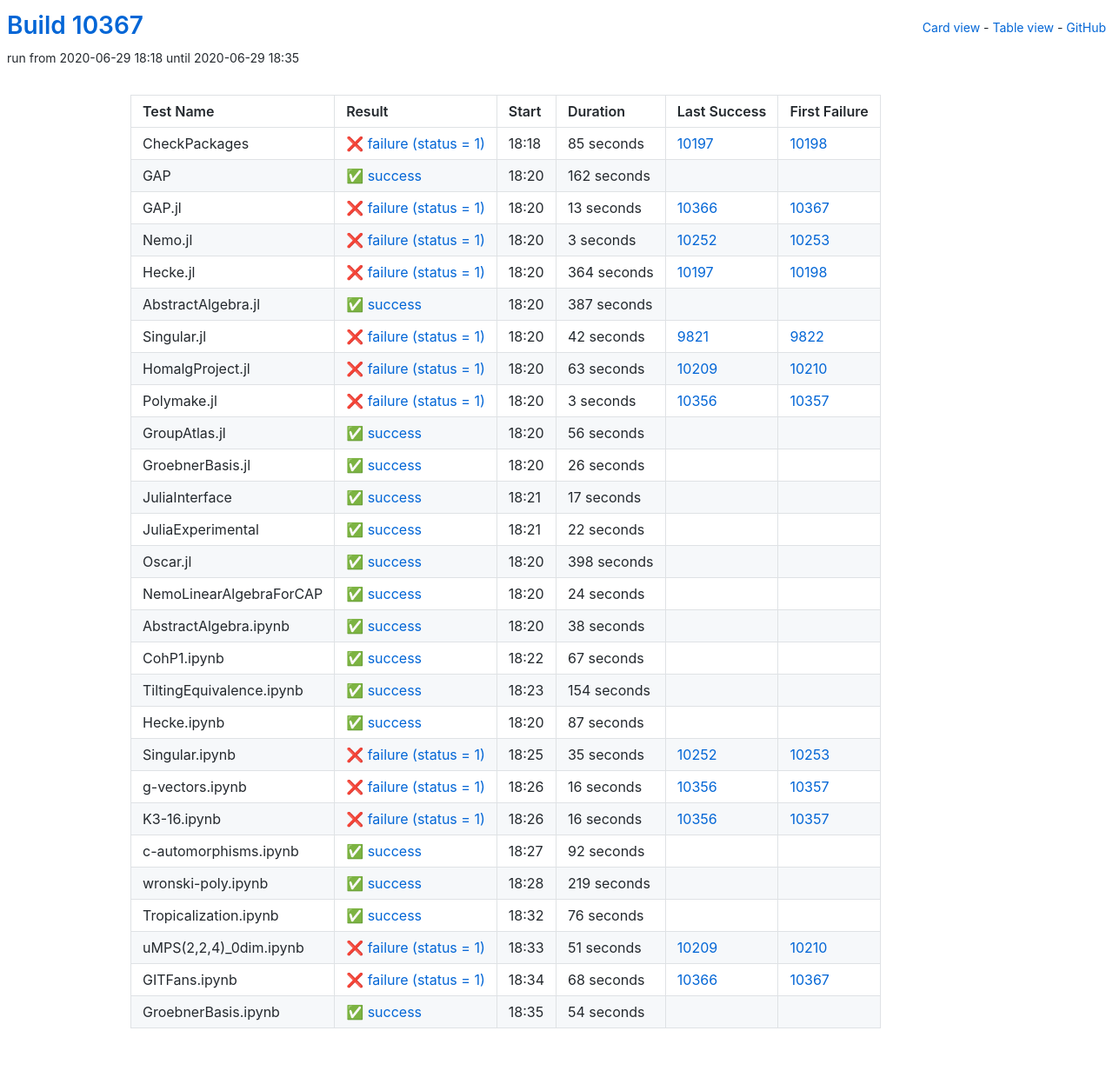
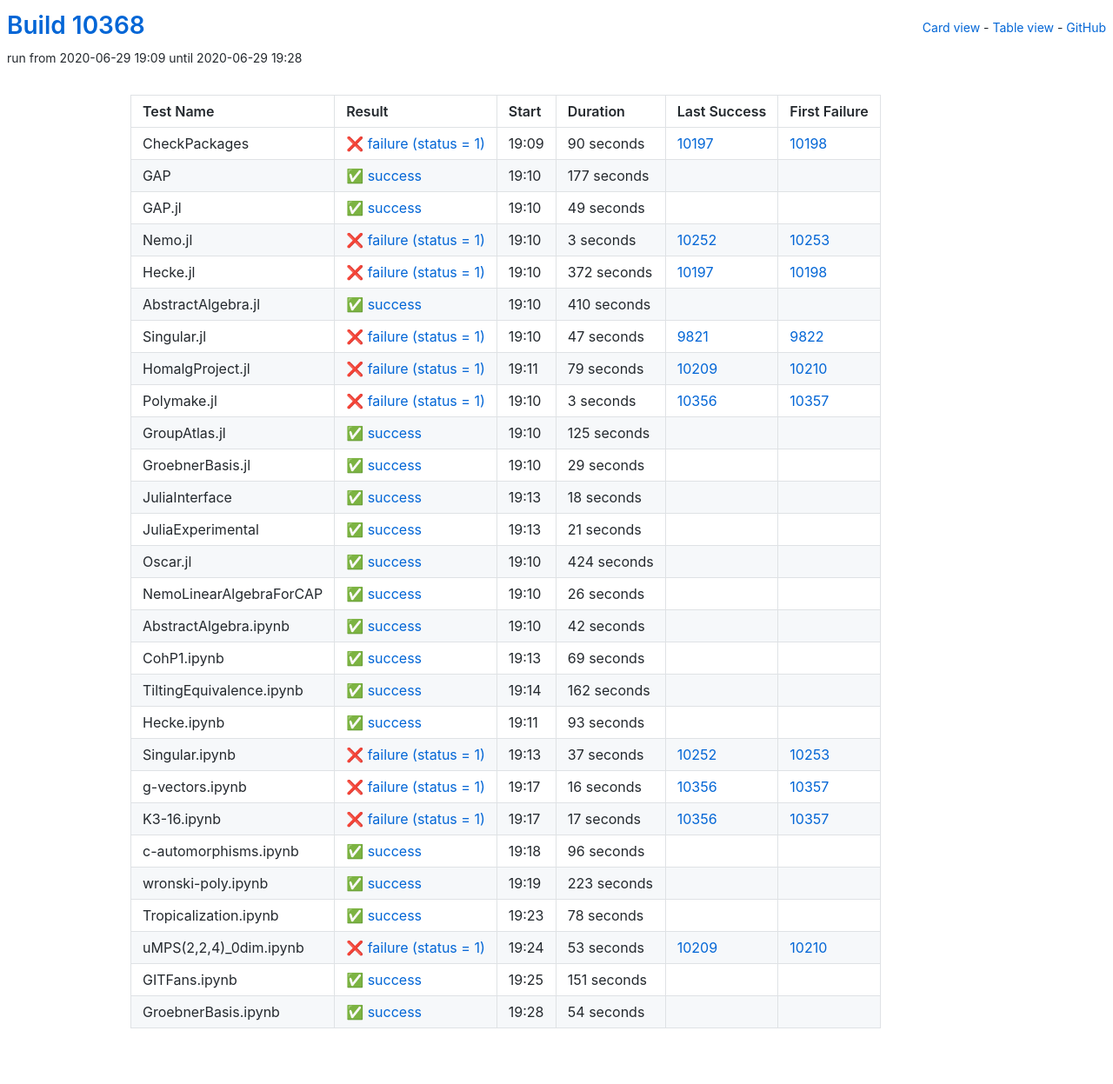
Before and after one commit to oscar-system/oscar-ci-status, a Jekyll site: the page built from table.html, in a window 1280 px wide. Shown: the whole page at 87% size. Built offline with Jekyll 4.4.1, drawn with Linux system fonts in a browser that asks for light colours.

Commit message:
Build #10368

```diff
--- a/_data/ci.yml
+++ b/_data/ci.yml
@@ -1,6 +1,6 @@
 ---
-build: 10367
-build_url: https://oscarci.mathematik.uni-kl.de/job/oscar/10367/
+build: 10368
+build_url: https://oscarci.mathematik.uni-kl.de/job/oscar/10368/
 job: oscar
 organization: oscar-system
 repo: oscar-ci-status
@@ -8,44 +8,44 @@ repourl: https://github.com/oscar-system/oscar-ci-status
 tests:
 - name: CheckPackages
   id: checkpackages
-  log: https://oscarci.mathematik.uni-kl.de/job/oscar/10367/artifact/logs/build-10367/CheckPackages.log
-  start: 2020-06-29 18:18
+  log: https://oscarci.mathematik.uni-kl.de/job/oscar/10368/artifact/logs/build-10368/CheckPackages.log
+  start: 2020-06-29 19:09
   success: false
   exitcode: 1
   status: failure
-  duration: 85
+  duration: 90
   last_success: 10197
   last_success_url: https://oscarci.mathematik.uni-kl.de/job/oscar/10197/
   first_failure: 10198
   first_failure_url: https://oscarci.mathematik.uni-kl.de/job/oscar/10198/
 - name: GAP
   id: gap
-  log: https://oscarci.mathematik.uni-kl.de/job/oscar/10367/artifact/logs/build-10367/GAP.log
-  start: 2020-06-29 18:20
+  log: https://oscarci.mathematik.uni-kl.de/job/oscar/10368/artifact/logs/build-10368/GAP.log
+  start: 2020-06-29 19:10
   success: true
   exitcode: 0
   status: success
-  duration: 162
+  duration: 177
   last_success: false
   last_success_url:
   first_failure: false
   first_failure_url:
 - name: GAP.jl
   id: gap-jl
-  log: https://oscarci.mathematik.uni-kl.de/job/oscar/10367/artifact/logs/build-10367/GAP.jl.log
-  start: 2020-06-29 18:20
-  success: false
-  exitcode: 1
-  status: failure
-  duration: 13
-  last_success: 10366
-  last_success_url: https://oscarci.mathematik.uni-kl.de/job/oscar/10366/
-  first_failure: 10367
-  first_failure_url: https://oscarci.mathematik.uni-kl.de/job/oscar/10367/
+  log: https://oscarci.mathematik.uni-kl.de/job/oscar/10368/artifact/logs/build-10368/GAP.jl.log
+  start: 2020-06-29 19:10
+  success: true
+  exitcode: 0
+  status: success
+  duration: 49
+  last_success: false
+  last_success_url:
+  first_failure: false
+  first_failure_url:
 - name: Nemo.jl
   id: nemo-jl
-  log: https://oscarci.mathematik.uni-kl.de/job/oscar/10367/artifact/logs/build-10367/Nemo.jl.log
-  start: 2020-06-29 18:20
+  log: https://oscarci.mathematik.uni-kl.de/job/oscar/10368/artifact/logs/build-10368/Nemo.jl.log
+  start: 2020-06-29 19:10
   success: false
   exitcode: 1
   status: failure
@@ -56,56 +56,56 @@ tests:
   first_failure_url: https://oscarci.mathematik.uni-kl.de/job/oscar/10253/
 - name: Hecke.jl
   id: hecke-jl
-  log: https://oscarci.mathematik.uni-kl.de/job/oscar/10367/artifact/logs/build-10367/Hecke.jl.log
-  start: 2020-06-29 18:20
+  log: https://oscarci.mathematik.uni-kl.de/job/oscar/10368/artifact/logs/build-10368/Hecke.jl.log
+  start: 2020-06-29 19:10
   success: false
   exitcode: 1
   status: failure
-  duration: 364
+  duration: 372
   last_success: 10197
   last_success_url: https://oscarci.mathematik.uni-kl.de/job/oscar/10197/
   first_failure: 10198
   first_failure_url: https://oscarci.mathematik.uni-kl.de/job/oscar/10198/
 - name: AbstractAlgebra.jl
   id: abstractalgebra-jl
-  log: https://oscarci.mathematik.uni-kl.de/job/oscar/10367/artifact/logs/build-10367/AbstractAlgebra.jl.log
-  start: 2020-06-29 18:20
+  log: https://oscarci.mathematik.uni-kl.de/job/oscar/10368/artifact/logs/build-10368/AbstractAlgebra.jl.log
+  start: 2020-06-29 19:10
   success: true
   exitcode: 0
   status: success
-  duration: 387
+  duration: 410
   last_success: false
   last_success_url:
   first_failure: false
   first_failure_url:
 - name: Singular.jl
   id: singular-jl
-  log: https://oscarci.mathematik.uni-kl.de/job/oscar/10367/artifact/logs/build-10367/Singular.jl.log
-  start: 2020-06-29 18:20
+  log: https://oscarci.mathematik.uni-kl.de/job/oscar/10368/artifact/logs/build-10368/Singular.jl.log
+  start: 2020-06-29 19:10
   success: false
   exitcode: 1
   status: failure
-  duration: 42
+  duration: 47
   last_success: 9821
   last_success_url: https://oscarci.mathematik.uni-kl.de/job/oscar/9821/
   first_failure: 9822
   first_failure_url: https://oscarci.mathematik.uni-kl.de/job/oscar/9822/
 - name: HomalgProject.jl
   id: homalgproject-jl
-  log: https://oscarci.mathematik.uni-kl.de/job/oscar/10367/artifact/logs/build-10367/HomalgProject.jl.log
-  start: 2020-06-29 18:20
+  log: https://oscarci.mathematik.uni-kl.de/job/oscar/10368/artifact/logs/build-10368/HomalgProject.jl.log
+  start: 2020-06-29 19:11
   success: false
   exitcode: 1
   status: failure
-  duration: 63
+  duration: 79
   last_success: 10209
   last_success_url: https://oscarci.mathematik.uni-kl.de/job/oscar/10209/
   first_failure: 10210
   first_failure_url: https://oscarci.mathematik.uni-kl.de/job/oscar/10210/
 - name: Polymake.jl
   id: polymake-jl
-  log: https://oscarci.mathematik.uni-kl.de/job/oscar/10367/artifact/logs/build-10367/Polymake.jl.log
-  start: 2020-06-29 18:20
+  log: https://oscarci.mathematik.uni-kl.de/job/oscar/10368/artifact/logs/build-10368/Polymake.jl.log
+  start: 2020-06-29 19:10
   success: false
   exitcode: 1
   status: failure
@@ -116,20 +116,68 @@ tests:
   first_failure_url: https://oscarci.mathematik.uni-kl.de/job/oscar/10357/
 - name: GroupAtlas.jl
   id: groupatlas-jl
-  log: https://oscarci.mathematik.uni-kl.de/job/oscar/10367/artifact/logs/build-10367/GroupAtlas.jl.log
-  start: 2020-06-29 18:20
+  log: https://oscarci.mathematik.uni-kl.de/job/oscar/10368/artifact/logs/build-10368/GroupAtlas.jl.log
+  start: 2020-06-29 19:10
   success: true
   exitcode: 0
   status: success
-  duration: 56
+  duration: 125
   last_success: false
   last_success_url:
   first_failure: false
   first_failure_url:
 - name: GroebnerBasis.jl
   id: groebnerbasis-jl
-  log: https://oscarci.mathematik.uni-kl.de/job/oscar/10367/artifact/logs/build-10367/GroebnerBasis.jl.log
-  start: 2020-06-29 18:20
+  log: https://oscarci.mathematik.uni-kl.de/job/oscar/10368/artifact/logs/build-10368/GroebnerBasis.jl.log
+  start: 2020-06-29 19:10
+  success: true
+  exitcode: 0
+  status: success
+  duration: 29
+  last_success: false
+  last_success_url:
+  first_failure: false
+  first_failure_url:
+- name: JuliaInterface
+  id: juliainterface
+  log: https://oscarci.mathematik.uni-kl.de/job/oscar/10368/artifact/logs/build-10368/JuliaInterface.log
+  start: 2020-06-29 19:13
+  success: true
+  exitcode: 0
+  status: success
+  duration: 18
+  last_success: false
+  last_success_url:
+  first_failure: false
+  first_failure_url:
+- name: JuliaExperimental
+  id: juliaexperimental
+  log: https://oscarci.mathematik.uni-kl.de/job/oscar/10368/artifact/logs/build-10368/JuliaExperimental.log
+  start: 2020-06-29 19:13
+  success: true
+  exitcode: 0
+  status: success
+  duration: 21
+  last_success: false
+  last_success_url:
+  first_failure: false
+  first_failure_url:
+- name: Oscar.jl
+  id: oscar-jl
+  log: https://oscarci.mathematik.uni-kl.de/job/oscar/10368/artifact/logs/build-10368/Oscar.jl.log
+  start: 2020-06-29 19:10
+  success: true
+  exitcode: 0
+  status: success
+  duration: 424
+  last_success: false
+  last_success_url:
+  first_failure: false
+  first_failure_url:
+- name: NemoLinearAlgebraForCAP
+  id: nemolinearalgebraforcap
+  log: https://oscarci.mathematik.uni-kl.de/job/oscar/10368/artifact/logs/build-10368/NemoLinearAlgebraForCAP.log
+  start: 2020-06-29 19:10
   success: true
   exitcode: 0
   status: success
@@ -138,118 +186,70 @@ tests:
   last_success_url:
   first_failure: false
   first_failure_url:
-- name: JuliaInterface
-  id: juliainterface
-  log: https://oscarci.mathematik.uni-kl.de/job/oscar/10367/artifact/logs/build-10367/JuliaInterface.log
-  start: 2020-06-29 18:21
+- name: AbstractAlgebra.ipynb
+  id: abstractalgebra-ipynb
+  log: https://oscarci.mathematik.uni-kl.de/job/oscar/10368/artifact/logs/build-10368/AbstractAlgebra.ipynb.log
+  start: 2020-06-29 19:10
   success: true
   exitcode: 0
   status: success
-  duration: 17
-  last_success: false
-  last_success_url:
-  first_failure: false
-  first_failure_url:
-- name: JuliaExperimental
-  id: juliaexperimental
-  log: https://oscarci.mathematik.uni-kl.de/job/oscar/10367/artifact/logs/build-10367/JuliaExperimental.log
-  start: 2020-06-29 18:21
-  success: true
-  exitcode: 0
-  status: success
-  duration: 22
-  last_success: false
-  last_success_url:
-  first_failure: false
-  first_failure_url:
-- name: Oscar.jl
-  id: oscar-jl
-  log: https://oscarci.mathematik.uni-kl.de/job/oscar/10367/artifact/logs/build-10367/Oscar.jl.log
-  start: 2020-06-29 18:20
-  success: true
-  exitcode: 0
-  status: success
-  duration: 398
-  last_success: false
-  last_success_url:
-  first_failure: false
-  first_failure_url:
-- name: NemoLinearAlgebraForCAP
-  id: nemolinearalgebraforcap
-  log: https://oscarci.mathematik.uni-kl.de/job/oscar/10367/artifact/logs/build-10367/NemoLinearAlgebraForCAP.log
-  start: 2020-06-29 18:20
-  success: true
-  exitcode: 0
-  status: success
-  duration: 24
-  last_success: false
-  last_success_url:
-  first_failure: false
-  first_failure_url:
-- name: AbstractAlgebra.ipynb
-  id: abstractalgebra-ipynb
-  log: https://oscarci.mathematik.uni-kl.de/job/oscar/10367/artifact/logs/build-10367/AbstractAlgebra.ipynb.log
-  start: 2020-06-29 18:20
-  success: true
-  exitcode: 0
-  status: success
-  duration: 38
+  duration: 42
   last_success: false
   last_success_url:
   first_failure: false
   first_failure_url:
 - name: CohP1.ipynb
   id: cohp1-ipynb
-  log: https://oscarci.mathematik.uni-kl.de/job/oscar/10367/artifact/logs/build-10367/CohP1.ipynb.log
-  start: 2020-06-29 18:22
+  log: https://oscarci.mathematik.uni-kl.de/job/oscar/10368/artifact/logs/build-10368/CohP1.ipynb.log
+  start: 2020-06-29 19:13
   success: true
   exitcode: 0
   status: success
-  duration: 67
+  duration: 69
   last_success: false
   last_success_url:
   first_failure: false
   first_failure_url:
 - name: TiltingEquivalence.ipynb
   id: tiltingequivalence-ipynb
-  log: https://oscarci.mathematik.uni-kl.de/job/oscar/10367/artifact/logs/build-10367/TiltingEquivalence.ipynb.log
-  start: 2020-06-29 18:23
+  log: https://oscarci.mathematik.uni-kl.de/job/oscar/10368/artifact/logs/build-10368/TiltingEquivalence.ipynb.log
+  start: 2020-06-29 19:14
   success: true
   exitcode: 0
   status: success
-  duration: 154
+  duration: 162
   last_success: false
   last_success_url:
   first_failure: false
   first_failure_url:
 - name: Hecke.ipynb
   id: hecke-ipynb
-  log: https://oscarci.mathematik.uni-kl.de/job/oscar/10367/artifact/logs/build-10367/Hecke.ipynb.log
-  start: 2020-06-29 18:20
+  log: https://oscarci.mathematik.uni-kl.de/job/oscar/10368/artifact/logs/build-10368/Hecke.ipynb.log
+  start: 2020-06-29 19:11
   success: true
   exitcode: 0
   status: success
-  duration: 87
+  duration: 93
   last_success: false
   last_success_url:
   first_failure: false
   first_failure_url:
 - name: Singular.ipynb
   id: singular-ipynb
-  log: https://oscarci.mathematik.uni-kl.de/job/oscar/10367/artifact/logs/build-10367/Singular.ipynb.log
-  start: 2020-06-29 18:25
+  log: https://oscarci.mathematik.uni-kl.de/job/oscar/10368/artifact/logs/build-10368/Singular.ipynb.log
+  start: 2020-06-29 19:13
   success: false
   exitcode: 1
   status: failure
-  duration: 35
+  duration: 37
   last_success: 10252
   last_success_url: https://oscarci.mathematik.uni-kl.de/job/oscar/10252/
   first_failure: 10253
   first_failure_url: https://oscarci.mathematik.uni-kl.de/job/oscar/10253/
 - name: g-vectors.ipynb
   id: g-vectors-ipynb
-  log: https://oscarci.mathematik.uni-kl.de/job/oscar/10367/artifact/logs/build-10367/g-vectors.ipynb.log
-  start: 2020-06-29 18:26
+  log: https://oscarci.mathematik.uni-kl.de/job/oscar/10368/artifact/logs/build-10368/g-vectors.ipynb.log
+  start: 2020-06-29 19:17
   success: false
   exitcode: 1
   status: failure
@@ -260,80 +260,80 @@ tests:
   first_failure_url: https://oscarci.mathematik.uni-kl.de/job/oscar/10357/
 - name: K3-16.ipynb
   id: k3-16-ipynb
-  log: https://oscarci.mathematik.uni-kl.de/job/oscar/10367/artifact/logs/build-10367/K3-16.ipynb.log
-  start: 2020-06-29 18:26
+  log: https://oscarci.mathematik.uni-kl.de/job/oscar/10368/artifact/logs/build-10368/K3-16.ipynb.log
+  start: 2020-06-29 19:17
   success: false
   exitcode: 1
   status: failure
-  duration: 16
+  duration: 17
   last_success: 10356
   last_success_url: https://oscarci.mathematik.uni-kl.de/job/oscar/10356/
   first_failure: 10357
   first_failure_url: https://oscarci.mathematik.uni-kl.de/job/oscar/10357/
 - name: c-automorphisms.ipynb
   id: c-automorphisms-ipynb
-  log: https://oscarci.mathematik.uni-kl.de/job/oscar/10367/artifact/logs/build-10367/c-automorphisms.ipynb.log
-  start: 2020-06-29 18:27
+  log: https://oscarci.mathematik.uni-kl.de/job/oscar/10368/artifact/logs/build-10368/c-automorphisms.ipynb.log
+  start: 2020-06-29 19:18
   success: true
   exitcode: 0
   status: success
-  duration: 92
+  duration: 96
   last_success: false
   last_success_url:
   first_failure: false
   first_failure_url:
 - name: wronski-poly.ipynb
   id: wronski-poly-ipynb
-  log: https://oscarci.mathematik.uni-kl.de/job/oscar/10367/artifact/logs/build-10367/wronski-poly.ipynb.log
-  start: 2020-06-29 18:28
+  log: https://oscarci.mathematik.uni-kl.de/job/oscar/10368/artifact/logs/build-10368/wronski-poly.ipynb.log
+  start: 2020-06-29 19:19
   success: true
   exitcode: 0
   status: success
-  duration: 219
+  duration: 223
   last_success: false
   last_success_url:
   first_failure: false
   first_failure_url:
 - name: Tropicalization.ipynb
   id: tropicalization-ipynb
-  log: https://oscarci.mathematik.uni-kl.de/job/oscar/10367/artifact/logs/build-10367/Tropicalization.ipynb.log
-  start: 2020-06-29 18:32
+  log: https://oscarci.mathematik.uni-kl.de/job/oscar/10368/artifact/logs/build-10368/Tropicalization.ipynb.log
+  start: 2020-06-29 19:23
   success: true
   exitcode: 0
   status: success
-  duration: 76
+  duration: 78
   last_success: false
   last_success_url:
   first_failure: false
   first_failure_url:
 - name: uMPS(2,2,4)_0dim.ipynb
   id: umps-2-2-4-0dim-ipynb
-  log: https://oscarci.mathematik.uni-kl.de/job/oscar/10367/artifact/logs/build-10367/uMPS-2-2-4-_0dim.ipynb.log
-  start: 2020-06-29 18:33
+  log: https://oscarci.mathematik.uni-kl.de/job/oscar/10368/artifact/logs/build-10368/uMPS-2-2-4-_0dim.ipynb.log
+  start: 2020-06-29 19:24
   success: false
   exitcode: 1
   status: failure
-  duration: 51
+  duration: 53
   last_success: 10209
   last_success_url: https://oscarci.mathematik.uni-kl.de/job/oscar/10209/
   first_failure: 10210
   first_failure_url: https://oscarci.mathematik.uni-kl.de/job/oscar/10210/
 - name: GITFans.ipynb
   id: gitfans-ipynb
-  log: https://oscarci.mathematik.uni-kl.de/job/oscar/10367/artifact/logs/build-10367/GITFans.ipynb.log
-  start: 2020-06-29 18:34
-  success: false
-  exitcode: 1
-  status: failure
-  duration: 68
-  last_success: 10366
-  last_success_url: https://oscarci.mathematik.uni-kl.de/job/oscar/10366/
-  first_failure: 10367
-  first_failure_url: https://oscarci.mathematik.uni-kl.de/job/oscar/10367/
+  log: https://oscarci.mathematik.uni-kl.de/job/oscar/10368/artifact/logs/build-10368/GITFans.ipynb.log
+  start: 2020-06-29 19:25
+  success: true
+  exitcode: 0
+  status: success
+  duration: 151
+  last_success: false
+  last_success_url:
+  first_failure: false
+  first_failure_url:
 - name: GroebnerBasis.ipynb
   id: groebnerbasis-ipynb
-  log: https://oscarci.mathematik.uni-kl.de/job/oscar/10367/artifact/logs/build-10367/GroebnerBasis.ipynb.log
-  start: 2020-06-29 18:35
+  log: https://oscarci.mathematik.uni-kl.de/job/oscar/10368/artifact/logs/build-10368/GroebnerBasis.ipynb.log
+  start: 2020-06-29 19:28
   success: true
   exitcode: 0
   status: success
```
Also changed, not shown: README.md.
